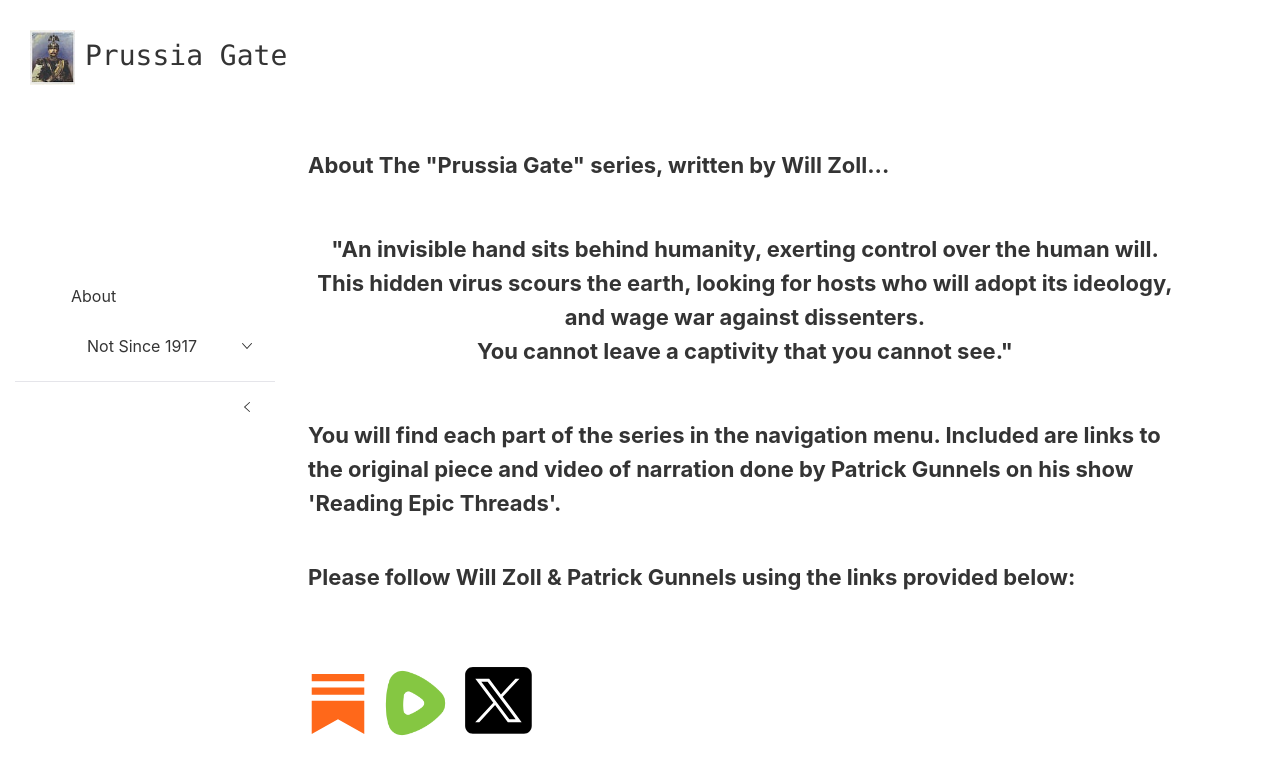
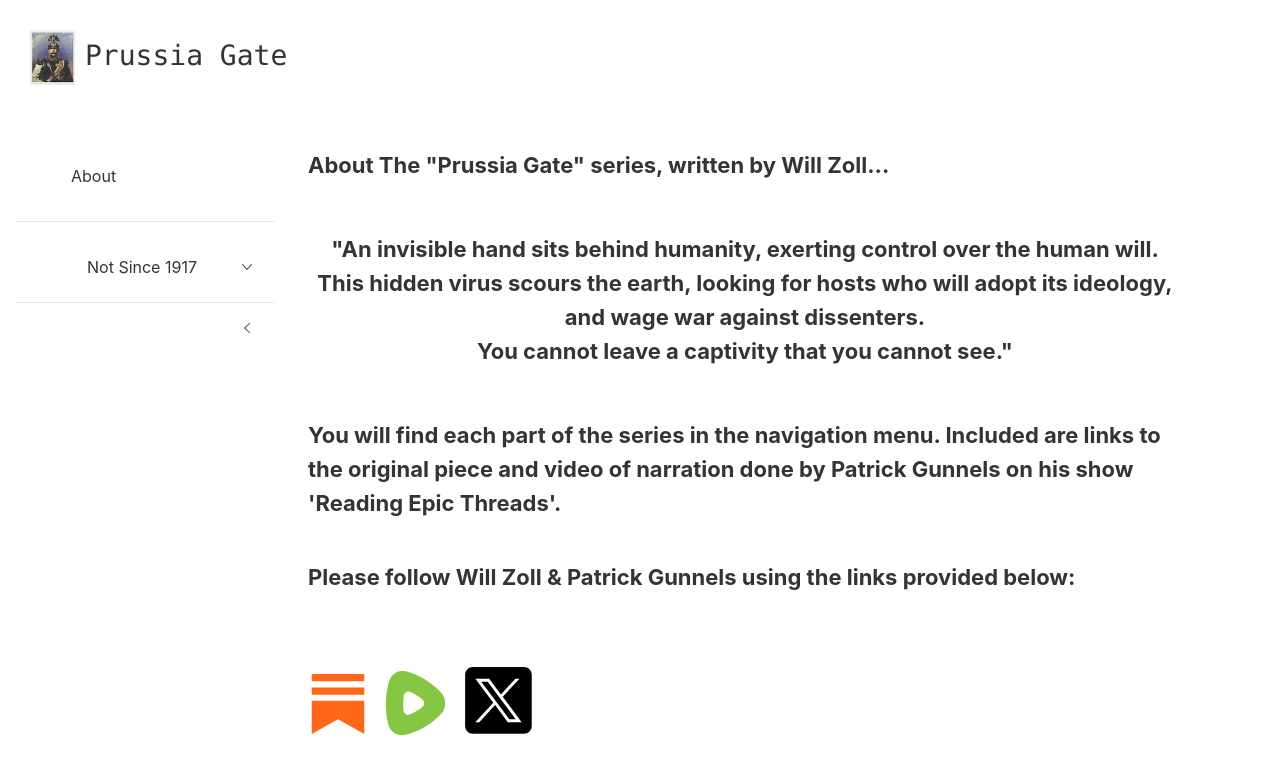
Before and after one commit to boyerst/aggregator1, a React (Create React App) app: page / in a window 1280 px wide. Shown: the top 774 px of the page. Built offline with nearby package versions, Linux system fonts and the light colour scheme; some icons are missing.

Commit message:
Add animation to sidenav

```diff
--- a/src/AppLayout.js
+++ b/src/AppLayout.js
@@ -1,5 +1,5 @@
 import './App.css'
-import { Container, Header, Content, Sidebar, Sidenav, Nav, Toggle } from 'rsuite'
+import { Container, Header, Content, Sidebar, Sidenav, Nav, Toggle, Animation } from 'rsuite'
 import PageIcon from '@rsuite/icons/Page'
 import { useState } from "react"
 import { BrowserRouter as Router, Routes, Route, Link, Outlet, Navigate, useParams, useNavigate, NavLink } from 'react-router-dom'
@@ -15,7 +15,7 @@ const headerStyle = {
   paddingTop: 15,
   paddingLeft: 15,
   fontSize: 28,
-  height: 200,
+  height: 80,
   // backgroundColor: '#34c3ff',
   // color: ' #fff',
   whiteSpace: 'nowrap',
@@ -69,9 +69,12 @@ function AppLayout() {
             </Sidenav.Header>
             <hr />
             <Sidenav expanded={expanded} appearance="subtle">
+              <Animation.Bounce in={expanded}>
                 <Sidenav.Body>
                   <Nav activeKey={activeKey} onSelect={setActiveKey}>
                     <Nav.Item as={Link} to='/'>About</Nav.Item>
+                    <hr />
+
                     <Nav.Menu placement="rightStart" eventKey="1" title="Not Since 1917" icon={<PageIcon />}>
                       {Object.entries(seriesPartOne).map(([slug, { title }]) => {
                         return (
@@ -83,6 +86,7 @@ function AppLayout() {
                     </Nav.Menu>
                   </Nav>
                 </Sidenav.Body>
+              </Animation.Bounce>
               <Sidenav.Toggle expanded={expanded} onToggle={expanded => setExpanded(expanded)} />
             </Sidenav>
           </Sidebar>
```
Lines whose indentation alone changed are shown as unchanged.
